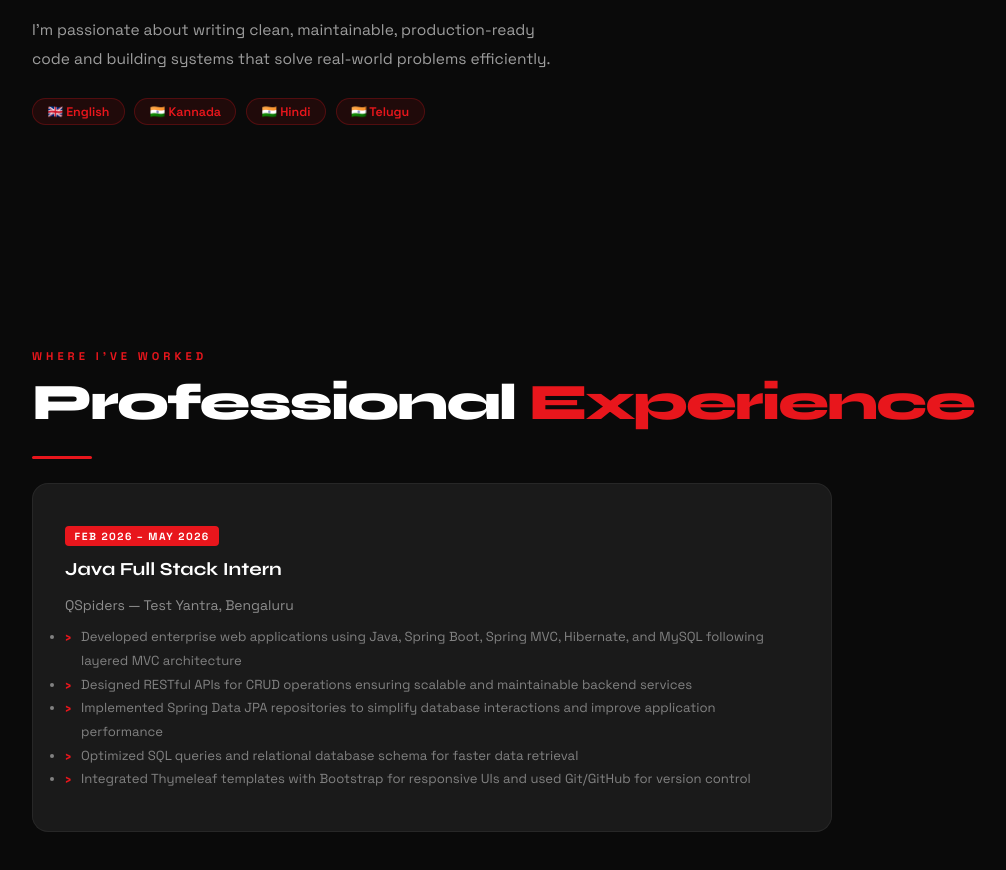
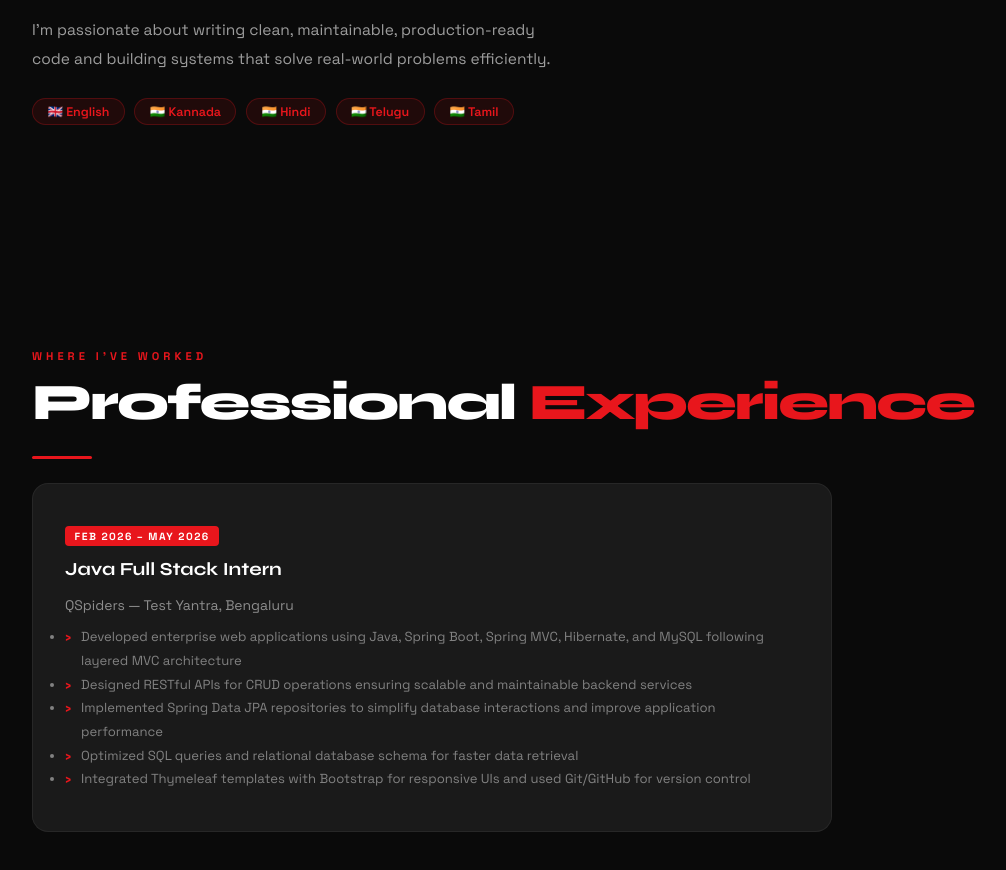
Before and after one commit to gurushetty18/guru.github.io, a plain HTML site: page index.html in a window 1280 px wide. Shown: the part 1467-2337 px from the top of the page, without its empty margins (32-1038 px from the left). Drawn offline with Linux system fonts and the light colour scheme.

Commit message:
Add Tamil language tag to index.html

```diff
--- a/index.html
+++ b/index.html
@@ -243,6 +243,7 @@
         <span class="lang-tag">🇮🇳 Kannada</span>
         <span class="lang-tag">🇮🇳 Hindi</span>
         <span class="lang-tag">🇮🇳 Telugu</span>
+        <span class="lang-tag">🇮🇳 Tamil</span>
       </div>
     </div>
     <div class="about-stats fade-up">
```
